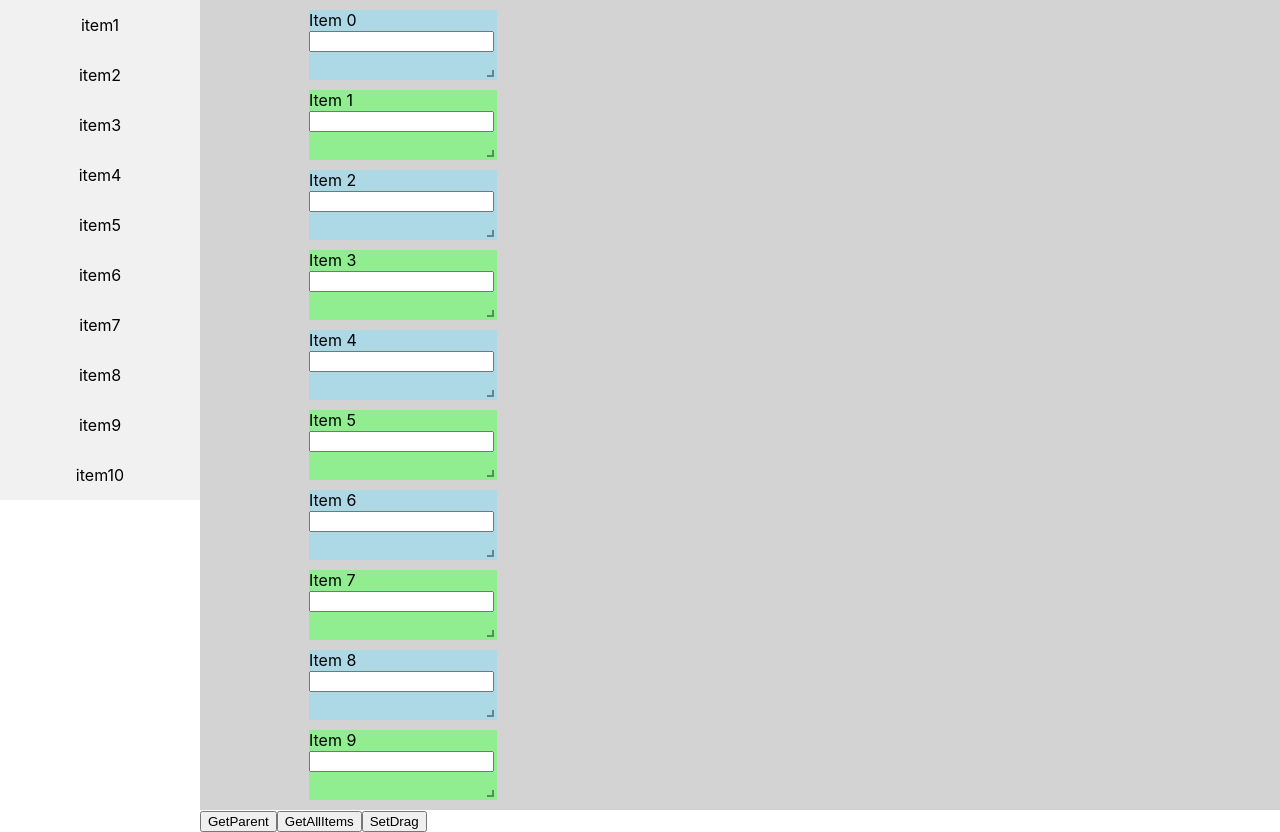
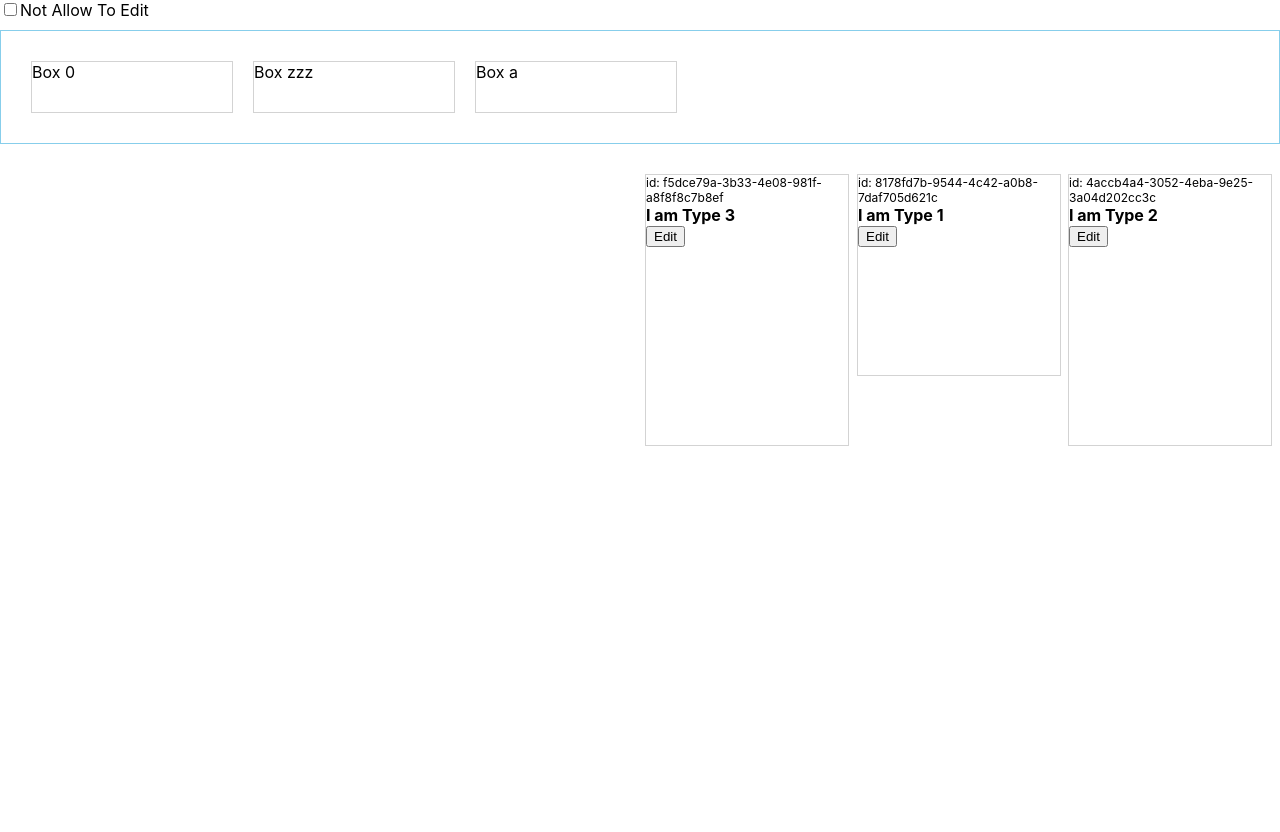
Before and after one commit to thuan93/customapp, a React (Create React App) app: page / in a window 1280 px wide. After the commit the page ends 800 px from the top, so only its background shows below. Built offline with nearby package versions, Linux system fonts and the light colour scheme.

Commit message:
handle drag in grid layout

```diff
--- a/package.json
+++ b/package.json
@@ -6,12 +6,15 @@
     "@testing-library/jest-dom": "^5.17.0",
     "@testing-library/react": "^13.4.0",
     "@testing-library/user-event": "^13.5.0",
+    "lodash": "^4.17.21",
     "react": "^18.3.1",
     "react-dnd": "^16.0.1",
     "react-dnd-html5-backend": "^16.0.1",
     "react-dom": "^18.3.1",
     "react-grid-layout": "^1.5.0",
+    "react-resizable": "^3.0.5",
     "react-scripts": "5.0.1",
+    "uuid": "^8.3.2",
     "web-vitals": "^2.1.4"
   },
   "scripts": {
--- a/src/App.css
+++ b/src/App.css
@@ -1,60 +1,15 @@
-.App {
-  text-align: center;
+h1, p {
+  font-family: Lato;
 }
 
-.App-logo {
-  height: 40vmin;
-  pointer-events: none;
+.react-grid-item {
+  border: 1px solid lightgray;
 }
 
-@media (prefers-reduced-motion: no-preference) {
-  .App-logo {
-    animation: App-logo-spin infinite 20s linear;
-  }
-}
-
-.App-header {
-  background-color: #282c34;
-  min-height: 100vh;
-  display: flex;
-  flex-direction: column;
-  align-items: center;
-  justify-content: center;
-  font-size: calc(10px + 2vmin);
-  color: white;
-}
-
-.App-link {
-  color: #61dafb;
-}
-
-@keyframes App-logo-spin {
-  from {
-    transform: rotate(0deg);
-  }
-  to {
-    transform: rotate(360deg);
-  }
-}
-
-.parent .vertical {
-  list-style-type: none;
-  margin: 0;
-  padding: 0;
-  display: flex;
+.toolbox-item {
+  display: inline-block;
   width: 200px;
   height: 50px;
-  background-color: #f1f1f1;
-  align-items: center;
-  justify-content: center;
+  border: 1px solid lightgray;
+  margin: 10px;
 }
-
-.parent .vertical:active {
-  background-color: #61dafb;
-}
-
-.parent {
-  display: flex;
-  flex-direction: row;
-  justify-content: start;
-}
--- a/src/App.js
+++ b/src/App.js
@@ -1,233 +1,256 @@
-import "./App.css";
-import { DndProvider, useDrag, useDrop } from "react-dnd";
-import { HTML5Backend } from "react-dnd-html5-backend";
-import React, { useState, useEffect } from "react";
-import GridLayout from "react-grid-layout";
-import "react-grid-layout/css/styles.css";
-import Compoment1 from "./Components/Compoment1";
+import React from 'react';
+import _ from 'lodash';
+import { Responsive, WidthProvider } from 'react-grid-layout';
+import { v4 as uuidv4 } from 'uuid';
 
-const ItemTypes = {
-  NAVBAR_ITEM: "navbarItem",
+import './App.css';
+
+const ResponsiveReactGridLayout = WidthProvider(Responsive);
+
+const items = [
+  {
+    id: uuidv4(),
+    type: 'Type 1',
+  },
+  {
+    id: uuidv4(),
+    type: 'Type 2',
+  },
+  {
+    id: uuidv4(),
+    type: 'Type 3',
+  },
+];
+
+function generateLayout(items) {
+  return items.map(({ id, type }, i) => {
+    var y = Math.ceil(Math.random() * 4) + 1;
+    return {
+      x: Math.round(Math.random() * 5) * 2,
+      y: Math.floor(i / 6) * y,
+      w: 2,
+      h: y,
+      i: id,
+      type,
     };
+  });
+}
 
-const DraggableNavbarItem = ({ id, name, style }) => {
-  const [{ isDragging }, drag] = useDrag(() => ({
-    type: ItemTypes.NAVBAR_ITEM,
-    item: { id },
-    collect: (monitor) => ({
-      isDragging: !!monitor.isDragging(),
-    }),
-  }));
+const toolboxItems = [
+  { type: 'Box 0', w: 3, h: 3 },
+  { type: 'Box zzz', w: 2, h: 2 },
+  { type: 'Box a', w: 1, h: 1 },
+];
 
+const ToolboxItem = (props) => {
+  const { toolboxItem, onDragStart } = props;
+  const { type } = toolboxItem;
   return (
     <div
-      ref={drag}
-      style={{
-        ...style,
-        opacity: isDragging ? 0.5 : 1,
-        cursor: "move",
-      }}
+      draggable={true}
+      className="toolbox-item"
+      key={type}
+      onDragStart={onDragStart}
     >
-      {name}
+      {type}
     </div>
   );
 };
 
-const DroppableGridItem = ({ id, onDrop, children, style }) => {
-  const [{ isOver }, drop] = useDrop(() => ({
-    accept: ItemTypes.NAVBAR_ITEM,
-    drop: (item) => onDrop(item.id, id),
-    collect: (monitor) => ({
-      isOver: !!monitor.isOver(),
-    }),
-  }));
+function boxIntersect(box1, box2) {
+  return (
+    Math.max(box1.x, box2.x) < Math.min(box1.x + box1.w, box2.x + box2.w) &&
+    Math.max(box1.y, box2.y) < Math.min(box1.y + box1.h, box2.y + box2.h)
+  );
+}
 
-  return (
-    <div
-      ref={drop}
-      style={{
-        height: "100%",
-        backgroundColor: style.backgroundColor,
-      }}
-    >
-      {children}
-    </div>
-  );
+function bfs(items, newItem) {
+  const q = [newItem];
+  const newLayouts = [newItem];
+  const visited = {};
+  while (q.length) {
+    for (let size = q.length; size > 0; --size) {
+      const it = q.shift();
+      for (let item of items) {
+        if (boxIntersect(item, it) && !visited[item.i]) {
+          visited[item.i] = true;
+          const pushedItem = { ...item, y: it.y + it.h };
+          q.push(pushedItem);
+          newLayouts.push(pushedItem);
+        }
+      }
+    }
+  }
+  for (let item of items) {
+    if (!visited[item.i]) {
+      newLayouts.push(item);
+    }
+  }
+  return newLayouts;
+}
+
+class App extends React.Component {
+  constructor(props) {
+    super(props);
+    this.state = {
+      isEditing: false,
+      items,
+      layouts: { lg: generateLayout(items) },
+      toolboxItem: null,
+      breakpoint: 'lg',
+      nextId: uuidv4(),
+    };
+  }
+
+  stopPropagation = (event) => {
+    event.stopPropagation();
   };
 
-function App() {
-  const layout = [];
-  const numberOfItems = 10; // Define the number of items
-  const [items, setItems] = useState([]);
-  const [selectedItem, setSelectedItem] = useState(null);
-  const [isDrag, setIsDrag] = useState(true);
-  const [navbarItems, setNavbarItems] = useState([
-    { id: 1, name: "item1" },
-    { id: 2, name: "item2" },
-    { id: 3, name: "item3" },
-    { id: 4, name: "item4" },
-    { id: 5, name: "item5" },
-    { id: 6, name: "item6" },
-    { id: 7, name: "item7" },
-    { id: 8, name: "item8" },
-    { id: 9, name: "item9" },
-    { id: 10, name: "item10" },
-  ]);
+  resolver = () =>
+    JSON.stringify({
+      layouts: this.state.layouts,
+      isEditing: this.state.isEditing,
+      breakpoint: this.state.breakpoint,
+    });
 
-  useEffect(() => {
-    var newItems = [];
-    for (let i = 0; i < numberOfItems; i++) {
-      newItems.push({
-        name: "Item " + i,
-        style: {
-          backgroundColor: i % 2 === 0 ? "lightblue" : "lightgreen",
-        },
-      });
-    }
-    setItems(newItems);
-  }, []);
+  memoizedItems = _.memoize(() => {
+    const { layouts, breakpoint } = this.state;
+    return layouts[breakpoint].map(({ i, type }) => (
+      <div key={i}>
+        <div style={{ fontSize: 12 }}>id: {i}</div>
+        <div style={{ fontWeight: 'bold' }}>I am {type}</div>
+        <button onClick={this.onSelectedItem()} onTouchEnd={this.onSelectedItem}> Edit </button>
+      </div>
+    ));
+  }, this.resolver);
 
-  const handleDrop = (draggedId, droppedId) => {
-    const draggedItem = navbarItems.find((item) => item.id === draggedId);
-    const newItems = items.map((item) => {
-      if (item.id === droppedId) {
-        return { ...item, name: draggedItem.name };
+    // Selected Item
+  onSelectedItem = () => {
+      console.log("Selected Item");
+  };
+
+
+  handleDrop = (layout, item, e) => {
+    const { toolboxItem, layouts } = this.state;
+    const { type } = toolboxItem;
+    const newLayouts = _.cloneDeep(layouts);
+    const newItem = {
+      ...item,
+      type,
+      isDraggable: undefined,
+      isResizable: undefined,
+    };
+    Object.keys(newLayouts).map((size) => {
+      /*
+      const items = newLayouts[size].map(item => {
+        if (boxIntersect(item, newItem)) {
+          return {...item, y: newItem.y+newItem.h};
         }
         return item;
       });
-    setItems(newItems);
+      newLayouts[size] = [newItem, ...items];
+      */
+      newLayouts[size] = bfs(newLayouts[size], newItem);
+    });
+    this.setState({ layouts: newLayouts, nextId: uuidv4() });
+    this.dropping = true;
   };
 
-  const convertToJson = () => {
-    // Hàm để lấy thông tin vị trí, kích thước, loại thẻ HTML và màu sắc của các widget và in ra JSON
-    const items = document.querySelectorAll(".react-grid-layout");
-    const itemsArray = Array.from(items).map((node) => {
-      const rect = node.getBoundingClientRect();
-      const backgroundColor = window.getComputedStyle(node).backgroundColor;
-
-      return {
-        x: parseInt(node.getAttribute("data-grid-x")),
-        y: parseInt(node.getAttribute("data-grid-y")),
-        width: rect.width,
-        height: rect.height,
-        backgroundColor: backgroundColor,
-      };
-    });
-    const layoutJson = JSON.stringify(itemsArray, null, 2);
-    console.log(layoutJson);
+  handleDragStart = (item, e) => {
+    this.setState({ toolboxItem: item });
   };
 
-  // Hàm để lấy thông tin chi tiết của tất cả các widget có cùng tên và các phần tử con bên trong
-  const getItemDetails = (name) => {
-    const elements = Array.from(document.querySelectorAll(".react-grid-item"));
-    const itemsDetails = elements.map((element) => {
-      const rect = element.getBoundingClientRect();
-      const tagName = element.tagName.toLowerCase();
-      const backgroundColor = window.getComputedStyle(element).backgroundColor;
-
-      // Tạo object chứa thông tin chi tiết của thẻ cha
-      const itemDetails = {
-        id: element.id,
-        width: rect.width,
-        height: rect.height,
-        top: rect.top,
-        bottom: rect.bottom,
-        left: rect.left,
-        right: rect.right,
-        tagName: tagName,
-        backgroundColor: backgroundColor,
-        children: [], // Mảng chứa thông tin các thẻ con
+  getDroppingItem = () => {
+    const { toolboxItem, nextId } = this.state;
+    if (!toolboxItem) {
+      return null;
+    }
+    return { ...toolboxItem, i: nextId };
   };
 
-      // Lấy thông tin chi tiết của các phần tử con
-      const children = element.querySelectorAll(".resizable");
-      children.forEach((child) => {
-        const childRect = child.getBoundingClientRect();
-        const childTagName = child.tagName.toLowerCase();
-        const childBackgroundColor =
-          window.getComputedStyle(child).backgroundColor;
+  handleEditing = (e) => {
+    this.setState({ isEditing: e.target.checked });
+  };
 
-        // Tính toán vị trí của thẻ con dựa trên thẻ cha
-        const childTop = childRect.top - rect.top;
-        const childBottom = childRect.bottom - rect.top;
-        const childLeft = childRect.left - rect.left;
-        const childRight = childRect.right - rect.left;
+  handleLayoutChange = (layout, layouts) => {
+    if (this.dropping) {
+      return;
+    }
 
-        // Thêm thông tin của thẻ con vào mảng children
-        itemDetails.children.push({
-          tagName: childTagName,
-          width: childRect.width,
-          height: childRect.height,
-          top: childTop,
-          bottom: childBottom,
-          left: childLeft,
-          right: childRight,
-          backgroundColor: childBackgroundColor,
+    const { nextId } = this.state;
+    if (layout.find(({ i }) => i === nextId)) {
+      return;
+    }
+
+    const newLayouts = _.cloneDeep(layouts);
+    Object.keys(newLayouts).map((size) => {
+      newLayouts[size] = newLayouts[size].map((item, index) => {
+        const original = this.state.layouts[size] || this.state.layouts.lg;
+        return { ...original[index], ...item };
       });
     });
 
-      return itemDetails;
-    });
-
-    // In object dưới dạng JSON
-    console.log(JSON.stringify(itemsDetails, null, 2));
+    this.setState({ layouts: newLayouts });
   };
 
-  const setDrag = () => {
-    setIsDrag(!isDrag);
-  };
+  handleBreakpointChange = (breakpoint) => this.setState({ breakpoint });
 
-  // Selected Item in GridLayout
-  const onSelectedItem = (item, i) => {
-    var newItem = item;
-    newItem.style.backgroundColor = "red";
-    var newItems = items.map((item, index) => (i === index ? newItem : item));
-    setItems(newItems);
-    setSelectedItem(i);
-    console.log("Selected Item: ", item);
-    console.log("items: ", items);
-  };
-
+  render() {
+    const { layouts, isEditing, breakpoint } = this.state;
+    const droppingItem = this.getDroppingItem();
+    this.dropping = false;
     return (
-    <DndProvider backend={HTML5Backend}>
-      <div className="parent">
-        <div className="navbar">
-          {navbarItems.map((item) => (
-            <div className="navbar vertical" key={item.id}>
-              <DraggableNavbarItem id={item.id} name={item.name} />
+      <div>
+        <div style={{ marginBottom: 10 }}>
+          <input
+            type="checkbox"
+            value={isEditing}
+            onChange={this.handleEditing}
+          />
+          {isEditing ? 'Editing' : 'Not Allow To Edit'}
         </div>
+        <div
+          style={{
+            marginBottom: 20,
+            border: '1px solid skyblue',
+            padding: 20,
+            display: 'flex',
+            flexWrap: 'wrap',
+          }}
+        >
+          {toolboxItems.map((item) => (
+            <ToolboxItem
+              key={item.type}
+              toolboxItem={item}
+              onDragStart={(e) => this.handleDragStart(item, e)}
+            />
           ))}
         </div>
-        <div style={{ width: "1200px" }}>
-          <GridLayout
+        <ResponsiveReactGridLayout
           className="layout"
-            layout={layout}
-            cols={12}
-            rowHeight={30}
-            isDraggable={isDrag}
-            width={1200}
-            style={{ backgroundColor: "lightgray" }}
+          rowHeight={60}
+          layouts={layouts}
+          isDroppable={true}
+          isDraggable={isEditing}
+          isResizable={isEditing}
+          onDrop={this.handleDrop}
+          droppingItem={droppingItem}
+          // preventCollision={true}
+          // isBounded={true}
+          onLayoutChange={this.handleLayoutChange}
+          onBreakpointChange={this.handleBreakpointChange}
         >
-            {items.map((item, i) => (
-              <div
-                style={item.style}
-                onClick={() => onSelectedItem(item, i)}
-                key={i}
-                data-grid={{ x: 1, y: 1, w: 2, h: 2 }}
-              >
-                <DroppableGridItem style={item.style} id={item.id} onDrop={handleDrop}>
-                  <Compoment1 name={item.name} />
-                </DroppableGridItem>
+          {this.memoizedItems()}
+          {/*layouts[breakpoint].map(({ i, type }) => (
+            <div key={i}>
+              <div style={{ fontSize: 12 }}>id: {i}</div>
+              <div style={{ fontWeight: "bold" }}>I am {type}</div>
             </div>
-            ))}
-          </GridLayout>
-          <button onClick={convertToJson}>GetParent</button>
-          <button onClick={getItemDetails}>GetAllItems</button>
-          <button onClick={setDrag}>SetDrag</button>
+          ))*/}
+        </ResponsiveReactGridLayout>
       </div>
-      </div>
-    </DndProvider>
     );
+  }
 }
 
 export default App;
--- a/src/index.js
+++ b/src/index.js
@@ -3,6 +3,8 @@ import ReactDOM from 'react-dom/client';
 import './index.css';
 import App from './App';
 import reportWebVitals from './reportWebVitals';
+import "react-grid-layout/css/styles.css";
+import "react-resizable/css/styles.css";
 
 const root = ReactDOM.createRoot(document.getElementById('root'));
 root.render(
```
Also changed, not shown: 1 other file (tests, documents, lock files or other folders). Lines whose indentation alone changed are shown as unchanged.
